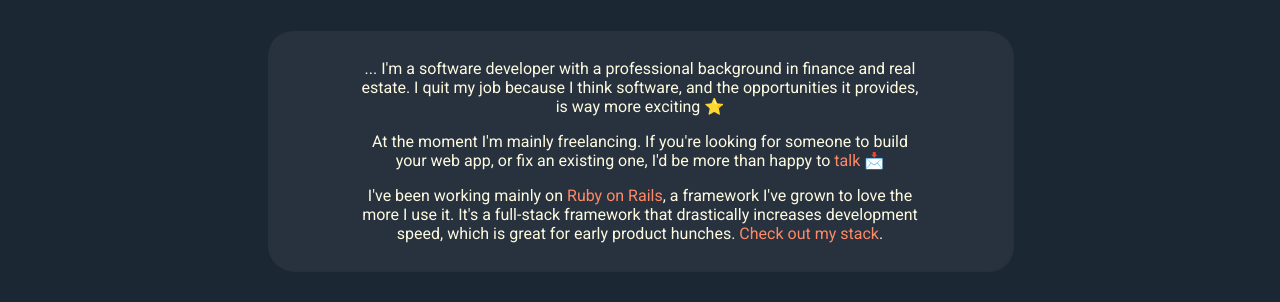
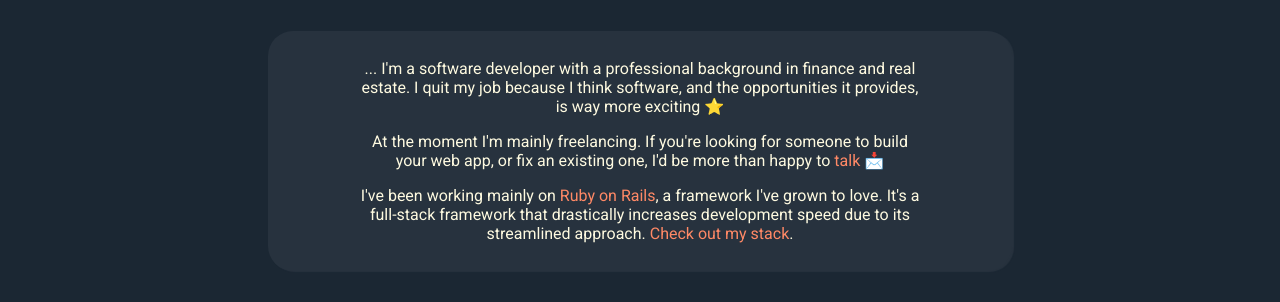
Before and after one commit to sschuez/portfolio, a website: page index.html in a window 1280 px wide. Shown: the part 421-723 px from the top of the page. Drawn offline with Linux system fonts and the light colour scheme.

Commit message:
Update intro text

```diff
--- a/index.html
+++ b/index.html
@@ -48,7 +48,7 @@
 
       <p>At the moment I'm mainly freelancing. If you're looking for someone to build your web app, or fix an existing one, I'd be more than happy to <a href="mailto: stephens@hey.com" target="_blank">talk 📩</a></p>
 
-      <p>I've been working mainly on <a href="https://rubyonrails.org/" target="_blank">Ruby on Rails</a>, a framework I've grown to love the more I use it. It's a full-stack framework that drastically increases development speed, which is great for early product hunches. <a onclick="clickStack()" href="#myStackAnchor">Check out my stack</a>.</p>
+      <p>I've been working mainly on <a href="https://rubyonrails.org/" target="_blank">Ruby on Rails</a>, a framework I've grown to love. It's a full-stack framework that drastically increases development speed due to its streamlined approach. <a onclick="clickStack()" href="#myStackAnchor">Check out my stack</a>.</p>
 
     </div>
 
```
